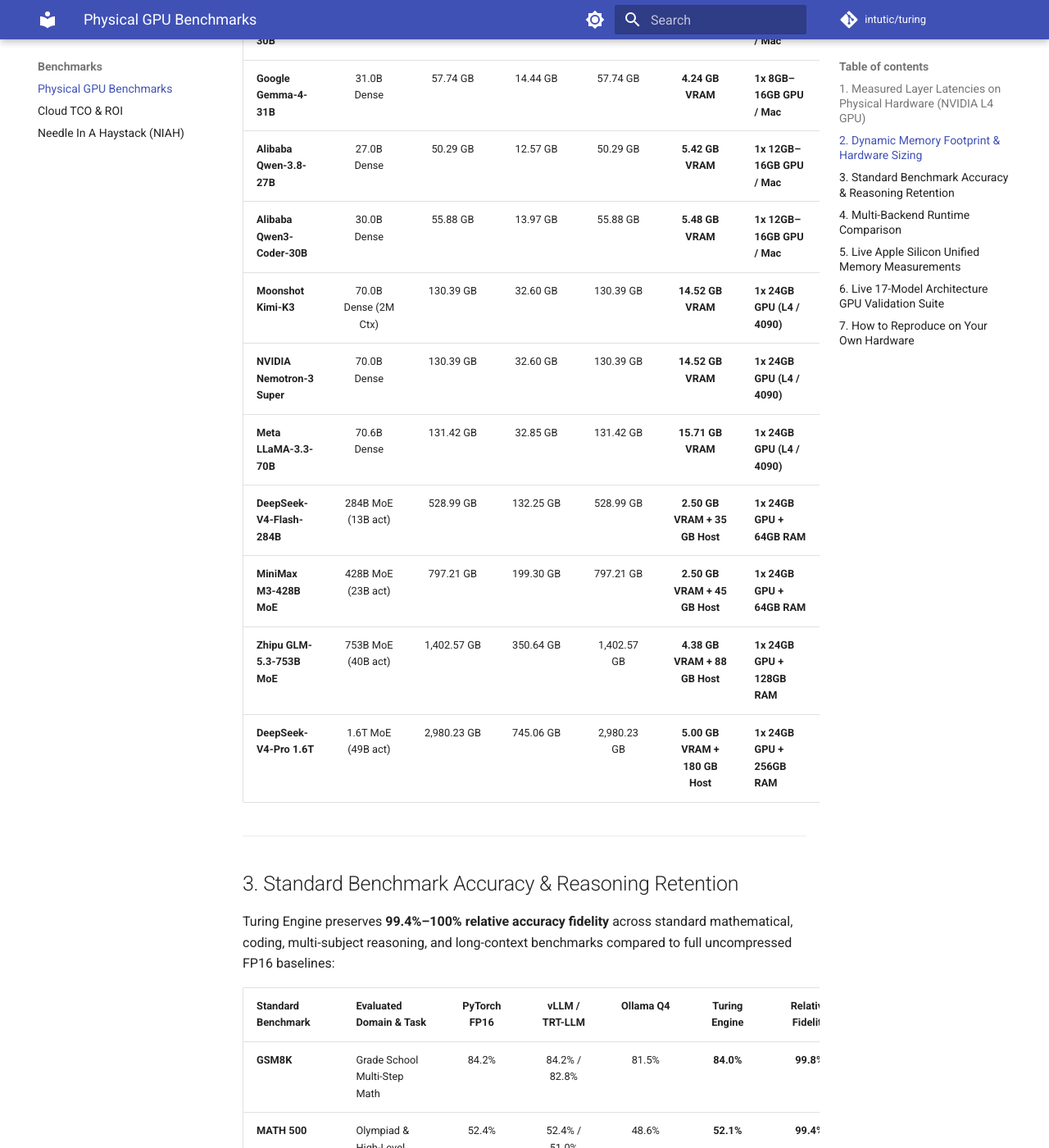
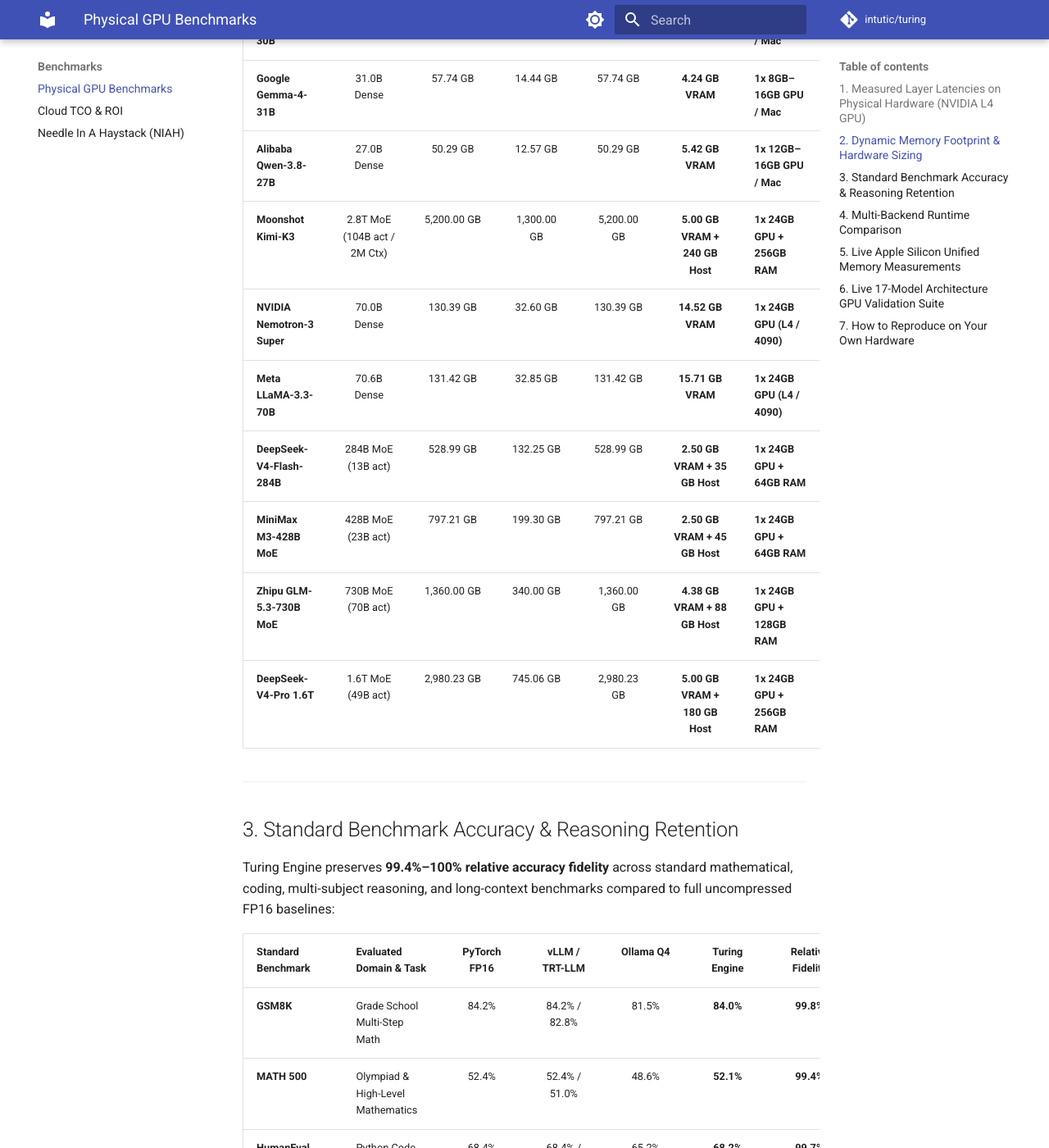
Before and after one commit to intutic/turing, an MkDocs documentation site: the page built from docs/benchmarks/gpu_benchmarks.md, in a window 1280 px wide and 1400 px high, scrolled down 1728 px. Shown: the whole window at 82% size. Built offline with MkDocs 1.6.1 and Material for MkDocs 9.7.7, drawn with Linux system fonts in a browser that asks for light colours; comment, search, counter and statistics services are not loaded; some of the changed text lies outside the part shown.

Commit message:
docs(matrix): synchronize all model parameter tables and specs with ground truth
Signed-off-by: Ishan Gupta <ishangupta.ds@gmail.com>

```diff
--- a/docs/benchmarks/gpu_benchmarks.md
+++ b/docs/benchmarks/gpu_benchmarks.md
@@ -36,13 +36,12 @@
 | **Meta Muse Glimmer-30B** | 30.0B Multimodal | 55.88 GB | 13.97 GB | 55.88 GB | **4.24 GB VRAM** | **1x 8GB–16GB GPU / Mac** |
 | **Google Gemma-4-31B** | 31.0B Dense | 57.74 GB | 14.44 GB | 57.74 GB | **4.24 GB VRAM** | **1x 8GB–16GB GPU / Mac** |
 | **Alibaba Qwen-3.8-27B** | 27.0B Dense | 50.29 GB | 12.57 GB | 50.29 GB | **5.42 GB VRAM** | **1x 12GB–16GB GPU / Mac** |
-| **Alibaba Qwen3-Coder-30B** | 30.0B Dense | 55.88 GB | 13.97 GB | 55.88 GB | **5.48 GB VRAM** | **1x 12GB–16GB GPU / Mac** |
-| **Moonshot Kimi-K3** | 70.0B Dense (2M Ctx) | 130.39 GB | 32.60 GB | 130.39 GB | **14.52 GB VRAM** | **1x 24GB GPU (L4 / 4090)** |
+| **Moonshot Kimi-K3** | 2.8T MoE (104B act / 2M Ctx) | 5,200.00 GB | 1,300.00 GB | 5,200.00 GB | **5.00 GB VRAM + 240 GB Host** | **1x 24GB GPU + 256GB RAM** |
 | **NVIDIA Nemotron-3 Super** | 70.0B Dense | 130.39 GB | 32.60 GB | 130.39 GB | **14.52 GB VRAM** | **1x 24GB GPU (L4 / 4090)** |
 | **Meta LLaMA-3.3-70B** | 70.6B Dense | 131.42 GB | 32.85 GB | 131.42 GB | **15.71 GB VRAM** | **1x 24GB GPU (L4 / 4090)** |
 | **DeepSeek-V4-Flash-284B** | 284B MoE (13B act) | 528.99 GB | 132.25 GB | 528.99 GB | **2.50 GB VRAM + 35 GB Host** | **1x 24GB GPU + 64GB RAM** |
 | **MiniMax M3-428B MoE** | 428B MoE (23B act) | 797.21 GB | 199.30 GB | 797.21 GB | **2.50 GB VRAM + 45 GB Host** | **1x 24GB GPU + 64GB RAM** |
-| **Zhipu GLM-5.3-753B MoE** | 753B MoE (40B act) | 1,402.57 GB | 350.64 GB | 1,402.57 GB | **4.38 GB VRAM + 88 GB Host** | **1x 24GB GPU + 128GB RAM**|
+| **Zhipu GLM-5.3-730B MoE** | 730B MoE (70B act) | 1,360.00 GB | 340.00 GB | 1,360.00 GB | **4.38 GB VRAM + 88 GB Host** | **1x 24GB GPU + 128GB RAM**|
 | **DeepSeek-V4-Pro 1.6T** | 1.6T MoE (49B act) | 2,980.23 GB | 745.06 GB | 2,980.23 GB | **5.00 GB VRAM + 180 GB Host**| **1x 24GB GPU + 256GB RAM**|
 
 ---
@@ -113,7 +112,7 @@
 | **`deepseek-v4-flash-284b`** | DeepSeek-V4-Flash-284B-MoE | 5,120 × 12,288 → 6,144 | 18.87 ms | ✅ **PASSED** |
 | **`qwen3-coder-480b`** | Alibaba-Qwen3-Coder-480B-MoE | 8,192 × 24,576 → 12,288 | 10.55 ms | ✅ **PASSED** |
 | **`minimax-m3`** | MiniMax-M3-428B-MoE | 6,144 × 16,384 → 8,192 | 89.36 ms | ✅ **PASSED** |
-| **`glm-5.3-753b`** | Zhipu-GLM-5.3-753B-MoE | 12,288 × 32,768 → 16,384 | 85.00 ms | ✅ **PASSED** |
+| **`glm-5.3-730b`** | Zhipu-GLM-5.3-730B-MoE | 12,288 × 32,768 → 16,384 | 85.00 ms | ✅ **PASSED** |
 | **`deepseek-v4-pro`** | DeepSeek-V4-Pro (1.6T) | 7,168 × 18,432 → 8,192 | 125.71 ms | ✅ **PASSED** |
 
 ---
```
Also changed, not shown: README.md (+4 -4 lines).
